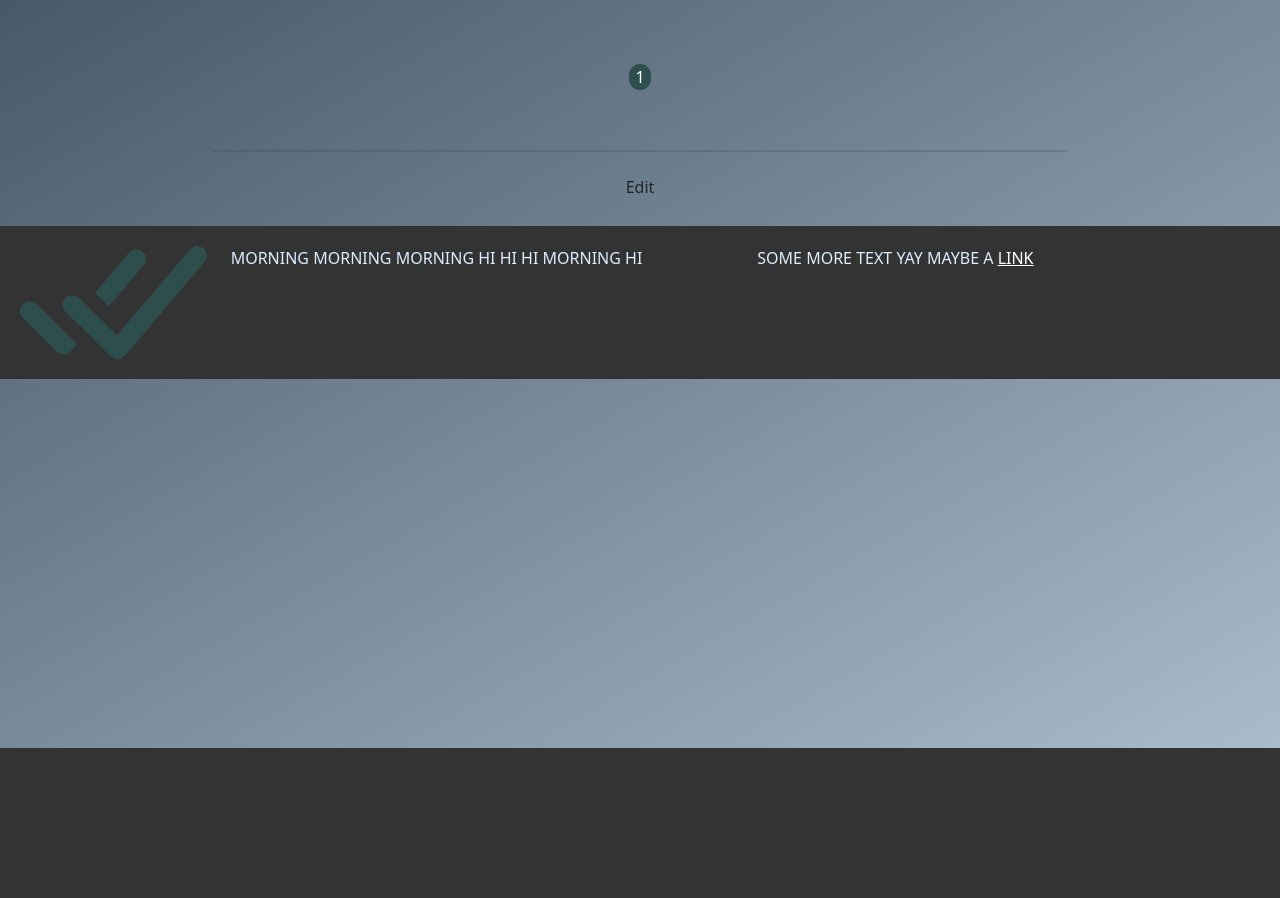
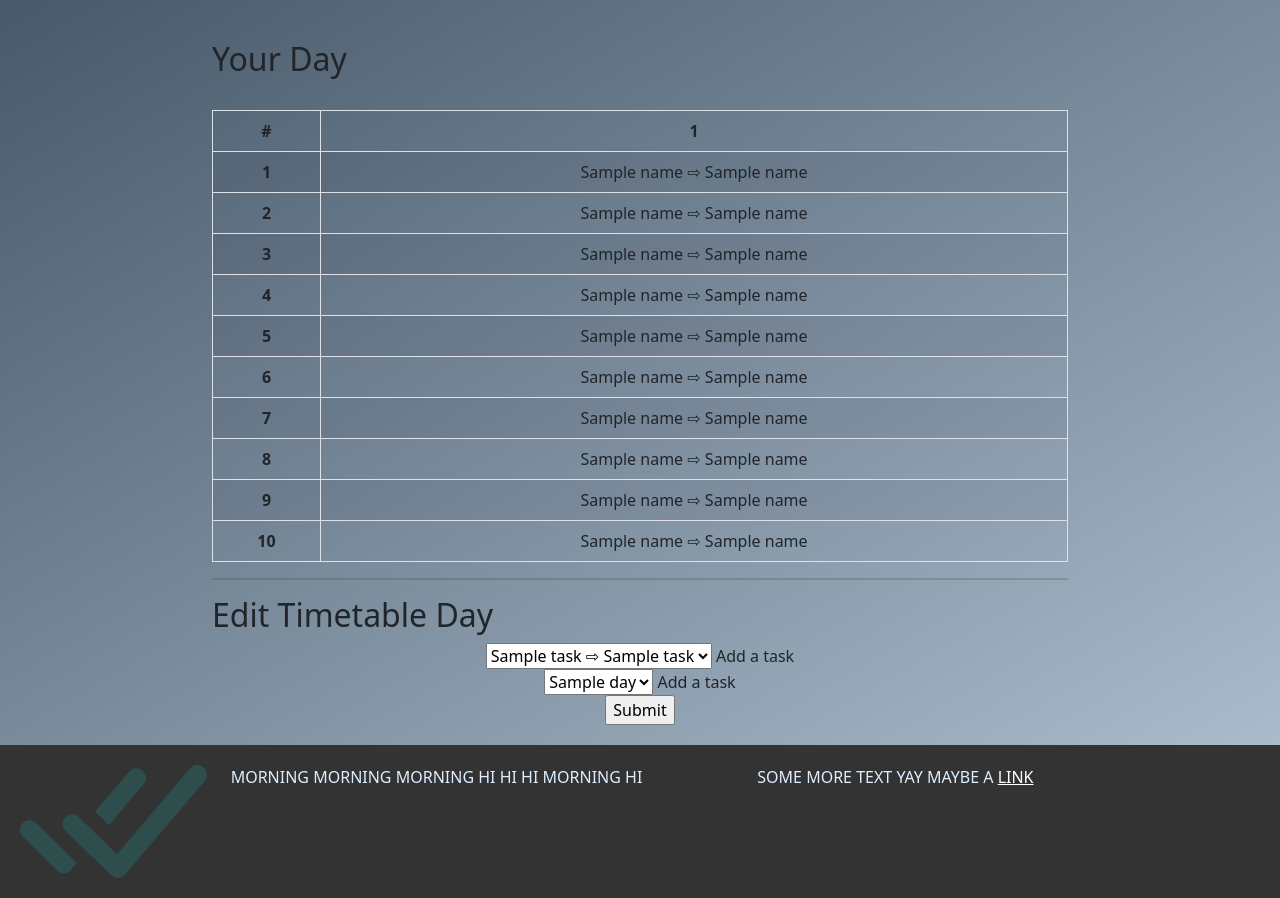
Before and after one commit to opdeadbush/nea_planner, a Flask app: template templates/timetable.html in a window 1280 px wide. Shown: the part 52-950 px from the top of the page. Before the commit the page ends 800 px from the top, so only its background shows below. Run offline with Flask 2, Linux system fonts and the light colour scheme; the template is opened without the code that fills it: most values are stand-ins (such as "Sample title", 1, 10 or a date in 2020).

Commit message:
working timetable

```diff
--- a/app.py
+++ b/app.py
@@ -26,7 +26,7 @@ def login():
         name, password = database.get_username_and_password(username)
         if name and password == functions.hash(request.form.get("password")):
             session["name"] = name
-            session["timetable"] = functions.initialise_timetable(database.get_timetable("H"))
+            session["timetable"] = functions.initialise_timetable(database.get_timetable(session["username"]))
             return redirect("/")
         else:
             message="Incorrect username or password"
@@ -103,15 +103,12 @@ def timetable():
     if not session.get("name"):
         return redirect("/sign_in")
     if request.method == "GET":
-        #session["timetable"].add_task_to_day("Monday", 2)
         week = session.get("timetable").display()
-        return render_template("timetable.html", message = week)
+        return render_template("timetable.html", message = week, tasks = database.get_tasks_by_username(session["username"]), days = [x for x in session["timetable"].week] )
     if request.method == "POST":
-        for x in session["timetable"].week:
-            for y in range(1, 5, 1):
-                session["timetable"].add_task_to_day(x, y)
+        session["timetable"].add_task_to_day(request.form.get("day"), request.form.get("task"))
         week = session.get("timetable").display()
-        return render_template("timetable.html", message = week, edit=True)
+        return redirect("/timetable")
 
 @app.route("/account")
 def account():
--- a/hello.py
+++ /dev/null
@@ -1,2 +0,0 @@
-for x in range(100000):
-    print("Hello, world", x)
--- a/templates/revision.html
+++ b/templates/revision.html
@@ -2,8 +2,4 @@
 
 {% block body %}
 
-<div style="height:900px">
-    <form action="/revision/{{}}"></form>
-</div>
-
 {% endblock %}
--- a/templates/timetable.html
+++ b/templates/timetable.html
@@ -1,14 +1,56 @@
 {% extends "home_layout.html" %} {% block body %}
 
 <div class="page-body">
-    <div class="container">
-        {% for x in message %}
-        <button>{{x[0]}}</button>
-        {% endfor %}
+    <h2>Your Day</h2>
+    <br>
+    <div class="table-responsive-xl">
+        <table class="table table-striped table-bordered">
+            <thead>
+                <tr>
+                    <th scope="col">#</th>
+                    {% for x in message %}
+                    <th scope="col">{{x[0]}}</th>
+                    {% endfor %}
+                </tr>
+            </thead>
+            <tbody>
+                {% for x in range(10) %}
+                    <tr>
+                        <th scope="row">{{x+1}}</th>
+                        {% for y in message %}
+                            {% if y[1][x] %}
+                                <td scope="row">{{ y[1][x][3] }} ⇨ {{ y[1][x][1] }}</td>
+                            {% else %}
+                                <td scope="row"> E</td>
+                            {% endif %}
+                        {% endfor %}
+                    </tr>
+                {% endfor %}
+            </tbody>
+        </table>
     </div>
-    <hr/>
+    <hr>
+    <h2>Edit Timetable Day</h1>
     <form action="/timetable" method="post">
-        <input type="submit" value="Edit" class="btn btm-primary" />
+        <div>
+            <select id="task" name="task">
+                {% for x in tasks %}
+                    <option value="{{x[0]}}" style="overflow: hidden;">{{x[3]}} ⇨ {{x[1]}}</option>
+                {% endfor %}
+            </select>
+            <span></span>
+            <label for="task">Add a task</label>
+        </div>
+        <div>
+            <select id="day" name="day">
+                {% for day in days %}
+                    <option value="{{day}}">{{day}}</option>
+                {% endfor %}
+            </select>
+            <span></span>
+            <label for="day">Add a task</label>
+        </div>
+        <input type="submit" name="Submit">
     </form>
 </div>
 
```
Also changed, not shown: classes.py (+15 -10 lines), nea_database.db, 5 other files.
